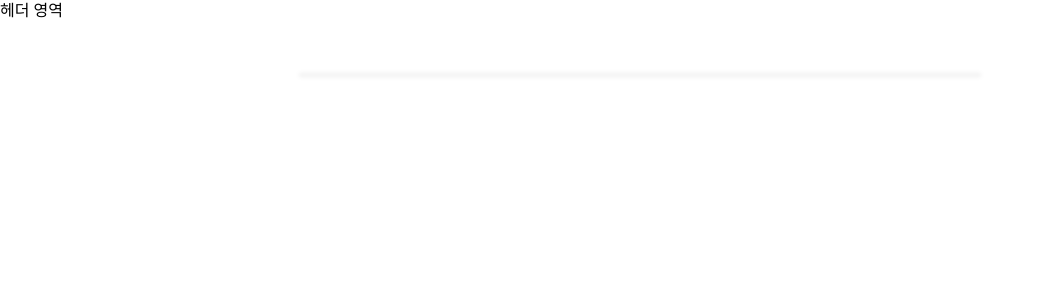
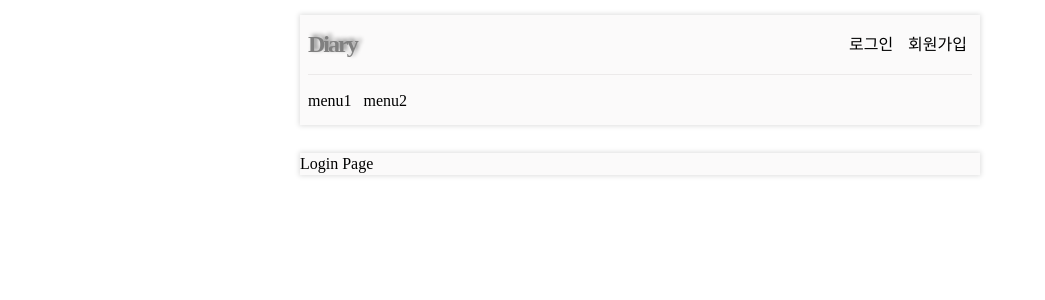
Before and after one commit to Dhyunlee/diary, a React (Create React App) app: page /login in a window 1280 px wide. Before the commit this address had no page. Shown: the top 300 px of the page, without its empty margins (0-1045 px from the left). Built offline with nearby package versions, Linux system fonts and the light colour scheme; a web font is replaced by a local one.

Commit message:
Feat: 헤더 영역, Topbar 구현

```diff
--- a/src/App.js
+++ b/src/App.js
@@ -1,17 +1,13 @@
+import Header from "./components/Header";
 import DiaryTemplate from "./layouts/DiaryTemplate";
-import Home from "./pages/Home";
-import { Route, Routes } from "react-router-dom";
-import DiaryDetail from "./pages/DiaryDetail";
+import Routers from "./routers";
 
 function App() {
   return (
     <>
-      <header>헤더 영역</header>
+      <Header />
       <DiaryTemplate>
-        <Routes>
-          <Route path="/" element={<Home />} />
-          <Route path="detail/:id" element={<DiaryDetail />} />
-        </Routes>
+        <Routers/>
       </DiaryTemplate>
     </>
   );
--- a/src/components/DiaryList/styles.jsx
+++ b/src/components/DiaryList/styles.jsx
@@ -11,7 +11,7 @@ export const DiaryListBox = styled.div`
   gap: 20px;
 
   .diary-item {
-    width: 200px;
+    width: 310px;
     border-radius: 4px;
     border: none;
     background-color: #f9f7f7;
@@ -24,8 +24,8 @@ export const DiaryListBox = styled.div`
     }
   }
   .img-wrap {
-    width: 200px;
-    height: 128px;
+    width: 100%;
+    height: 180px;
     img {
       width: 100%;
       height: 100%;
--- /dev/null
+++ b/src/components/Header/index.jsx
@@ -0,0 +1,34 @@
+import React from "react";
+import { Link } from "react-router-dom";
+import { HeaderContainer, HeaderWrap, Logo, Navbar, NavBarWrapper, TopBar, UserMenu } from "./styles";
+import { AiFillHome } from "react-icons/ai";
+
+const Header = () => {
+  return (
+    <HeaderWrap>
+      <HeaderContainer>
+        <NavBarWrapper>
+        <TopBar>
+          <Logo>
+            <h1>
+              <Link to="/">Diary</Link>
+            </h1>
+          </Logo>
+          <UserMenu>
+            <Link>로그인</Link>
+            <Link>회원가입</Link>
+          </UserMenu>
+        </TopBar>
+        <Navbar>
+            <ul>
+                <li><Link to={'/'}>menu1</Link></li>
+                <li><Link to={'/'}>menu2</Link></li>
+            </ul>
+        </Navbar>
+        </NavBarWrapper>
+      </HeaderContainer>
+    </HeaderWrap>
+  );
+};
+
+export default Header;
--- /dev/null
+++ b/src/components/Header/styles.jsx
@@ -0,0 +1,55 @@
+import styled from "@emotion/styled";
+
+export const NavBarWrapper = styled.div`
+  width: 100%;
+  padding: 13px 8px;
+`;
+export const TopBar = styled.nav`
+  width: 100%;
+  display: flex;
+  justify-content: space-between;
+  align-items: center;
+`;
+
+export const Logo = styled.div`
+  a {
+    color: gray;
+    text-shadow: 3px -2px 4px grey;
+    font-size: 24px;
+    letter-spacing: -2px;
+  }
+`;
+
+export const UserMenu = styled.div`
+  a {
+    margin-left: 5px;
+    padding: 0 5px;
+    display: inline-block;
+  }
+`;
+
+export const HeaderWrap = styled.header`
+  width: 100%;
+  padding: 15px;
+`;
+export const HeaderContainer = styled.div`
+  max-width: 680px;
+  width: 80%;
+  margin: 0px auto;
+  background-color: #fbfafa;
+  box-shadow: 0 0 5px 1px rgb(0 0 0 / 13%);
+`;
+
+export const Navbar = styled.nav`
+  margin-top: 12px;
+  border-top: 1px solid #eceaea;
+
+  ul {
+    display: flex;
+    margin-top: 15px;
+  }
+
+  li:not(:first-of-type) {
+    padding-left: 12px;
+  }
+`;
--- a/src/layouts/DiaryTemplate/styles.jsx
+++ b/src/layouts/DiaryTemplate/styles.jsx
@@ -7,7 +7,7 @@ export const TemplateWrap = styled.div`
 export const TemplateContainer = styled.div`
   max-width: 680px;
   width: 80%;
-  margin: 40px auto;
+  margin: 0px auto;
   background-color: #fbfafa;
   box-shadow: 0 0 5px 1px rgb(0 0 0 / 13%);
 `;
--- /dev/null
+++ b/src/pages/Login/index.jsx
@@ -0,0 +1,7 @@
+import React from "react";
+
+const Login = () => {
+  return <div>Login Page</div>;
+};
+
+export default Login;
--- /dev/null
+++ b/src/pages/Mypage.jsx
@@ -0,0 +1,9 @@
+import React from 'react'
+
+const Mypage = () => {
+  return (
+    <div>Mypage</div>
+  )
+}
+
+export default Mypage;
--- /dev/null
+++ b/src/routers/PrivateRoute.jsx
@@ -0,0 +1,9 @@
+import React from "react";
+import { Navigate } from "react-router-dom";
+
+const PrivateRoute = ({ children }) => {
+  const isAuth = false;
+
+  return isAuth ? children : <Navigate to="/login" />;
+}
+export default PrivateRoute;
--- /dev/null
+++ b/src/routers/index.jsx
@@ -0,0 +1,29 @@
+import React from "react";
+import { Route, Routes } from "react-router-dom";
+import Home from "../pages/Home";
+import DiaryDetail from "../pages/DiaryDetail";
+import PrivateRoute from "./PrivateRoute";
+import Mypage from "../pages/Mypage";
+import Login from "../pages/Login";
+
+const Routers = () => {
+  return (
+    <>
+      <Routes>
+        <Route path="/" element={<Home />} />
+        <Route path="detail/:id" element={<DiaryDetail />} />
+        <Route path="login" element={<Login />} />
+        <Route
+          path="mypage"
+          element={
+            <PrivateRoute>
+              <Mypage />
+            </PrivateRoute>
+          }
+        />
+      </Routes>
+    </>
+  );
+};
+
+export default Routers;
```
Also changed, not shown: src/pages/DiaryDetail/index.jsx (line endings or trailing spaces).
